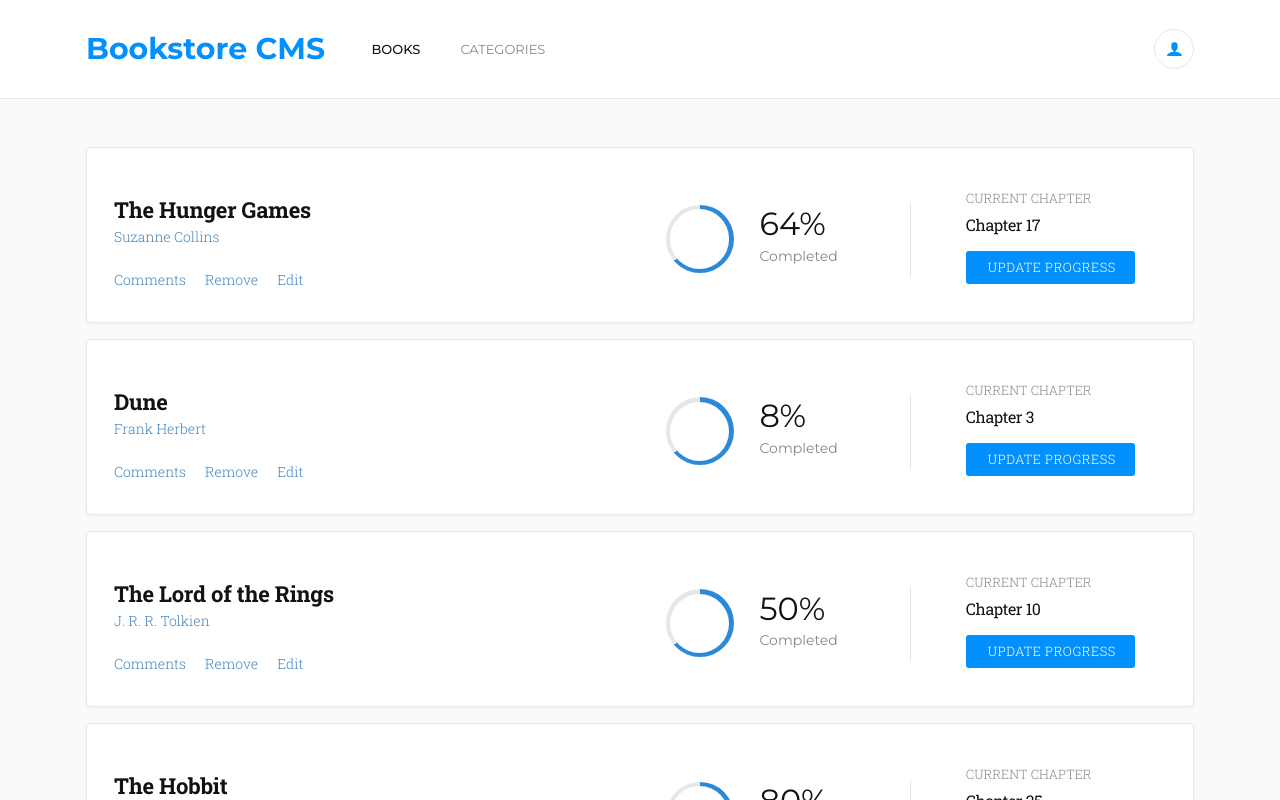
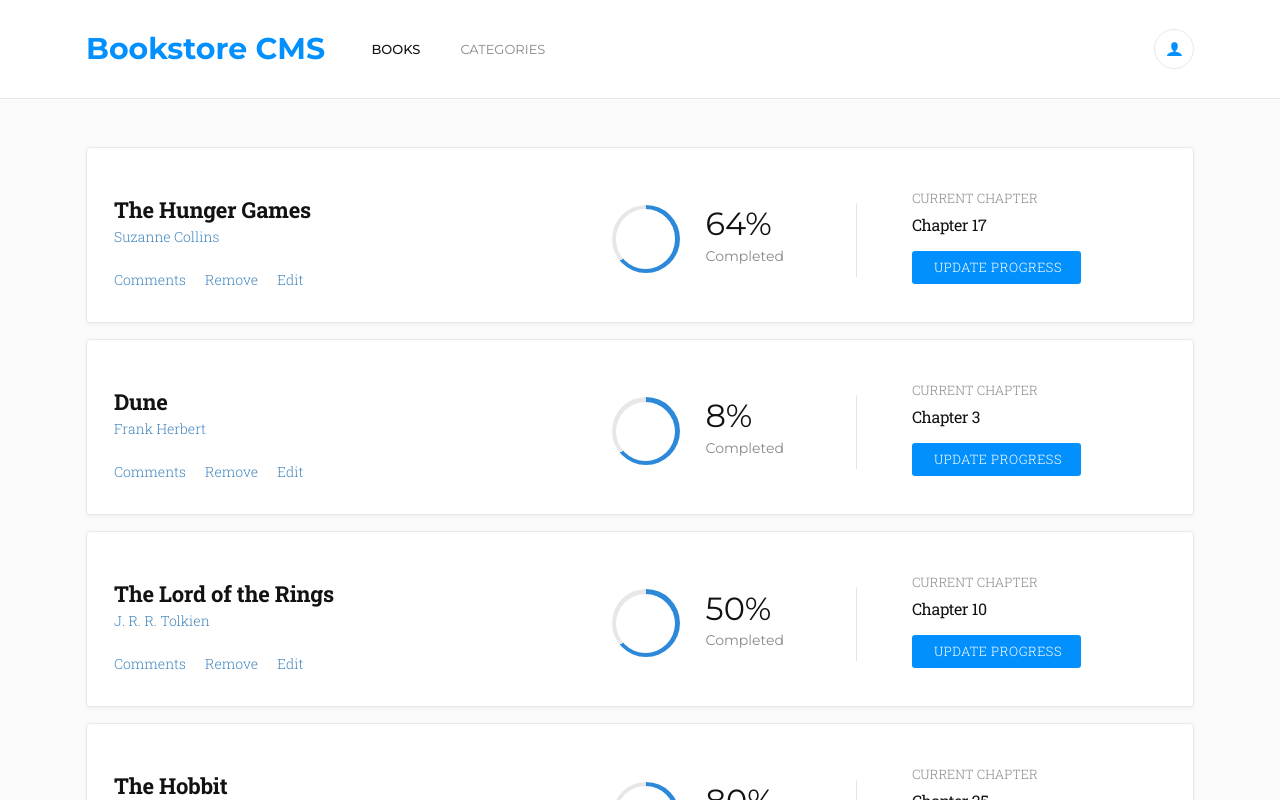
Before and after one commit to NitBravoA92/bookstore, a React (Create React App) app: page / in a window 1280 px wide. Shown: the top 800 px of the page. Built offline with nearby package versions, Linux system fonts and the light colour scheme.

Commit message:
Update the responsive.css file

```diff
--- a/src/styles/responsive.css
+++ b/src/styles/responsive.css
@@ -9,9 +9,12 @@
     max-width: 720px;
   }
 
-  .book-info,
+  .book-info {
+    width: 30%;
+  }
+
   .book-chapters-info {
-    width: 50%;
+    width: 70%;
   }
 }
 
@@ -19,10 +22,26 @@
   .container {
     max-width: 960px;
   }
+
+  .book-info {
+    width: 40%;
+  }
+
+  .book-chapters-info {
+    width: 60%;
+  }
 }
 
 @media (min-width: 1200px) {
   .container {
     max-width: 1140px;
   }
+
+  .book-info {
+    width: 45%;
+  }
+
+  .book-chapters-info {
+    width: 55%;
+  }
 }
```
